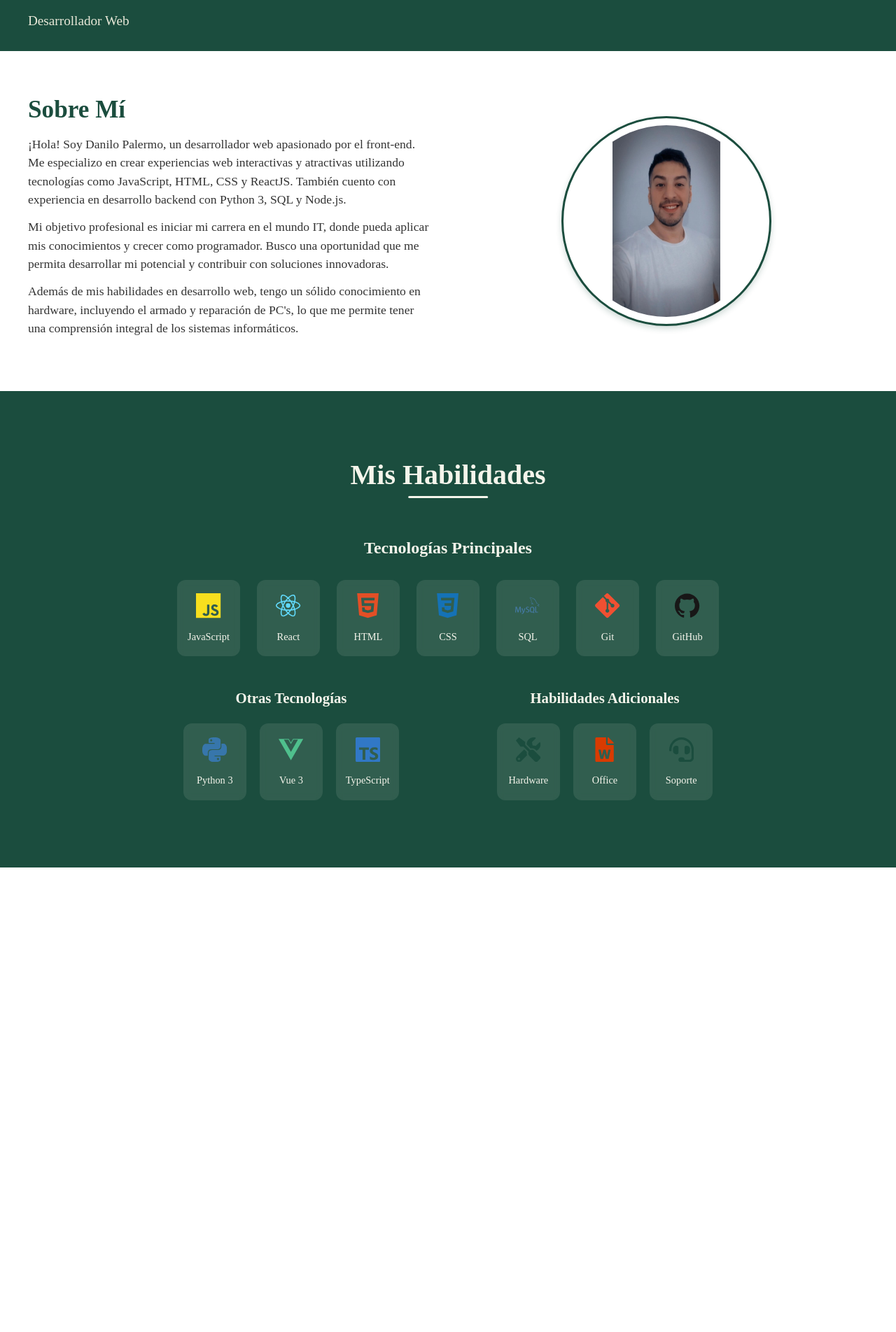
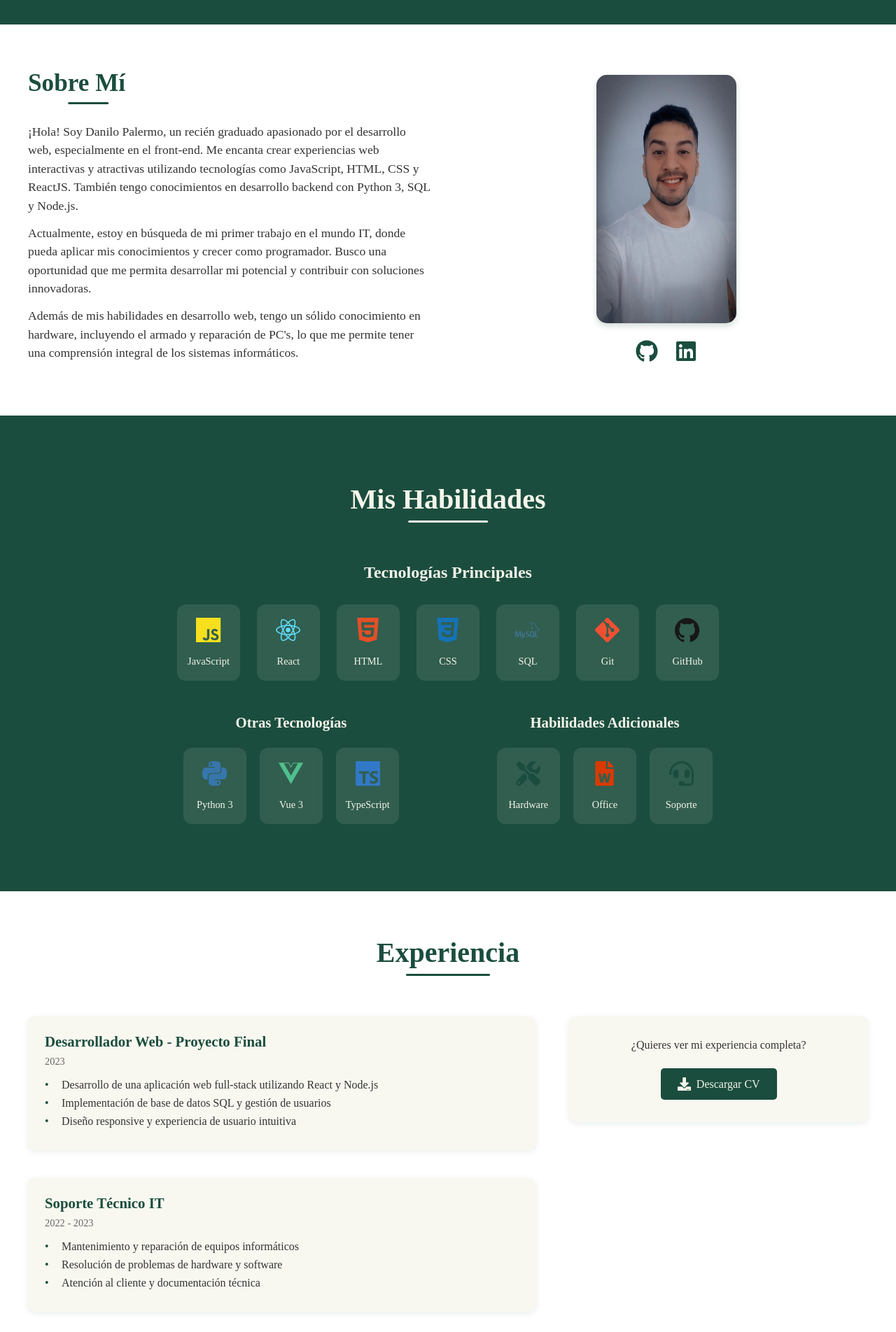
Before and after one commit to palermodp/portfolio, a React (Vite) app: page / in a window 1280 px wide. Shown: the part 96-2000 px from the top of the page at 70% size. Before the commit the page ends 1336 px from the top, so only its background shows below. Built offline with nearby package versions, Linux system fonts and the light colour scheme.

Commit message:
Agregando mas sobre mi portfolio

```diff
--- a/src/App.jsx
+++ b/src/App.jsx
@@ -2,6 +2,7 @@ import './App.css'
 import Header from './components/Header/Header'
 import About from './components/About/About'
 import Skills from './components/Skills/Skills'
+import Experience from './components/Experience/Experience'
 
 function App() {
   return (
@@ -9,6 +10,7 @@ function App() {
       <Header />
       <About />
       <Skills />
+      <Experience />
     </div>
   )
 }
--- a/src/components/About/About.css
+++ b/src/components/About/About.css
@@ -20,6 +20,20 @@
   color: #1B4D3E;
   font-size: 2.2rem;
   margin-bottom: 1rem;
+  position: relative;
+  padding-bottom: 20px;
+}
+
+.about-text h2::after {
+  content: '';
+  position: absolute;
+  bottom: 10px;
+  left: 15%;
+  transform: translateX(-50%);
+  width: 10%;
+  height: 3px;
+  background-color: #1B4D3E;
+  border-radius: 2px;
 }
 
 .about-text p {
@@ -32,24 +46,27 @@
 .about-image {
   flex: 1;
   display: flex;
+  flex-direction: column;
   justify-content: center;
 }
 
 .profile-image {
-  width: 300px;
-  height: 300px;
-  object-fit: contain;
-  border-radius: 50%;
+  width: 100%;
+  height: auto;
+  max-width: 200px;
+  border-radius: 15px;
   box-shadow: 0 4px 8px rgba(27, 77, 62, 0.2);
   transition: transform 0.3s ease;
-  padding: 10px;
-  background-color: #ffffff;
-  border: 3px solid #1B4D3E;
+  padding: 0;
+  background-color: transparent;
+  border: none;
+  object-fit: cover;
 }
 
 .profile-image:hover {
   transform: scale(1.05);
 }
+
 
 @media (max-width: 768px) {
   .about-content {
@@ -63,3 +80,28 @@
     height: 200px;
   }
 }
+
+.about-image-container {
+  flex: 1;
+  display: flex;
+  flex-direction: column;
+  align-items: center;
+  gap: 1.5rem;
+}
+
+.social-links {
+  display: flex;
+  gap: 1.5rem;
+  justify-content: center;
+}
+
+.social-icon {
+  color: #1B4D3E;
+  font-size: 2rem;
+  transition: all 0.3s ease;
+}
+
+.social-icon:hover {
+  transform: translateY(-3px);
+  color: #2C6E5B;
+}
--- a/src/components/About/About.jsx
+++ b/src/components/About/About.jsx
@@ -1,6 +1,7 @@
 import './About.css';
 // Importa tu imagen (ajusta la ruta según el nombre de tu archivo)
 import profileImage from '../../assets/images/me.jpeg';
+import { FaGithub, FaLinkedin } from 'react-icons/fa';
 
 const About = () => {
   return (
@@ -9,29 +10,41 @@ const About = () => {
         <div className="about-text">
           <h2>Sobre Mí</h2>
           <p>
-            ¡Hola! Soy Danilo Palermo, un desarrollador web apasionado por el front-end.
-            Me especializo en crear experiencias web interactivas y atractivas utilizando
-            tecnologías como JavaScript, HTML, CSS y ReactJS. También cuento con experiencia
-            en desarrollo backend con Python 3, SQL y Node.js.
+            ¡Hola! Soy Danilo Palermo, un recién graduado apasionado por el desarrollo web, especialmente en el front-end.
+            Me encanta crear experiencias web interactivas y atractivas utilizando tecnologías como JavaScript, HTML, CSS y ReactJS.
+            También tengo conocimientos en desarrollo backend con Python 3, SQL y Node.js.
           </p>
           <p>
-            Mi objetivo profesional es iniciar mi carrera en el mundo IT, donde pueda
-            aplicar mis conocimientos y crecer como programador. Busco una oportunidad
-            que me permita desarrollar mi potencial y contribuir con soluciones
-            innovadoras.
+            Actualmente, estoy en búsqueda de mi primer trabajo en el mundo IT, donde pueda aplicar mis conocimientos y crecer como programador.
+            Busco una oportunidad que me permita desarrollar mi potencial y contribuir con soluciones innovadoras.
           </p>
           <p>
-            Además de mis habilidades en desarrollo web, tengo un sólido conocimiento
-            en hardware, incluyendo el armado y reparación de PC's, lo que me permite
-            tener una comprensión integral de los sistemas informáticos.
+            Además de mis habilidades en desarrollo web, tengo un sólido conocimiento en hardware, incluyendo el armado y reparación de PC's,
+            lo que me permite tener una comprensión integral de los sistemas informáticos.
           </p>
         </div>
-        <div className="about-image">
+        <div className="about-image-container">
           <img
             src={profileImage}
             alt="Danilo Palermo - Desarrollador Web"
             className="profile-image"
           />
+          <div className="social-links">
+            <a
+              href="https://github.com/palermodp"
+              target="_blank"
+              rel="noopener noreferrer"
+            >
+              <FaGithub className="social-icon" />
+            </a>
+            <a
+              href="https://www.linkedin.com/in/palermodanilo/"
+              target="_blank"
+              rel="noopener noreferrer"
+            >
+              <FaLinkedin className="social-icon" />
+            </a>
+          </div>
         </div>
       </div>
     </section>
--- /dev/null
+++ b/src/components/Experience/Experience.css
@@ -0,0 +1,128 @@
+.experience {
+  padding: 4rem 2rem;
+  background-color: #ffffff;
+  width: 100%;
+}
+
+.experience-content {
+  max-width: 1200px;
+  margin: 0 auto;
+}
+
+.experience h2 {
+  color: #1B4D3E;
+  font-size: 2.5rem;
+  margin-bottom: 3rem;
+  text-align: center;
+  position: relative;
+  padding-bottom: 20px;
+}
+
+.experience h2::after {
+  content: '';
+  position: absolute;
+  bottom: 10px;
+  left: 50%;
+  transform: translateX(-50%);
+  width: 10%;
+  height: 3px;
+  background-color: #1B4D3E;
+  border-radius: 2px;
+}
+
+.experience-container {
+  display: flex;
+  gap: 3rem;
+  align-items: flex-start;
+}
+
+.experience-summary {
+  flex: 2;
+}
+
+.experience-item {
+  margin-bottom: 2.5rem;
+  padding: 1.5rem;
+  background-color: #f8f8f0;
+  border-radius: 10px;
+  box-shadow: 0 2px 8px rgba(27, 77, 62, 0.1);
+}
+
+.experience-item h3 {
+  color: #1B4D3E;
+  font-size: 1.3rem;
+  margin-bottom: 0.5rem;
+}
+
+.experience-period {
+  color: #666;
+  font-size: 0.9rem;
+  margin-bottom: 1rem;
+}
+
+.experience-item ul {
+  list-style: none;
+  padding: 0;
+}
+
+.experience-item li {
+  color: #333;
+  margin-bottom: 0.5rem;
+  padding-left: 1.5rem;
+  position: relative;
+}
+
+.experience-item li::before {
+  content: '•';
+  color: #1B4D3E;
+  position: absolute;
+  left: 0;
+}
+
+.cv-download {
+  flex: 1;
+  text-align: center;
+  padding: 2rem;
+  background-color: #f8f8f0;
+  border-radius: 10px;
+  box-shadow: 0 2px 8px rgba(27, 77, 62, 0.1);
+  position: sticky;
+  top: 2rem;
+}
+
+.cv-download p {
+  color: #333;
+  margin-bottom: 1.5rem;
+}
+
+.download-button {
+  display: inline-flex;
+  align-items: center;
+  gap: 0.5rem;
+  padding: 0.8rem 1.5rem;
+  background-color: #1B4D3E;
+  color: #f5f5eb;
+  text-decoration: none;
+  border-radius: 5px;
+  transition: all 0.3s ease;
+}
+
+.download-button:hover {
+  background-color: #2C6E5B;
+  transform: translateY(-2px);
+}
+
+.download-icon {
+  font-size: 1.2rem;
+}
+
+@media (max-width: 768px) {
+  .experience-container {
+    flex-direction: column;
+  }
+
+  .cv-download {
+    position: static;
+    margin-top: 2rem;
+  }
+}
--- /dev/null
+++ b/src/components/Experience/Experience.jsx
@@ -0,0 +1,46 @@
+import './Experience.css';
+import cvFile from '../../assets/downloads/cv.pdf';
+import { FaDownload } from 'react-icons/fa';
+
+const Experience = () => {
+  return (
+    <section id="experience" className="experience">
+      <div className="experience-content">
+        <h2>Experiencia</h2>
+        <div className="experience-container">
+          <div className="experience-summary">
+            <div className="experience-item">
+              <h3>Desarrollador Web - Proyecto Final</h3>
+              <p className="experience-period">2023</p>
+              <ul>
+                <li>Desarrollo de una aplicación web full-stack utilizando React y Node.js</li>
+                <li>Implementación de base de datos SQL y gestión de usuarios</li>
+                <li>Diseño responsive y experiencia de usuario intuitiva</li>
+              </ul>
+            </div>
+
+            <div className="experience-item">
+              <h3>Soporte Técnico IT</h3>
+              <p className="experience-period">2022 - 2023</p>
+              <ul>
+                <li>Mantenimiento y reparación de equipos informáticos</li>
+                <li>Resolución de problemas de hardware y software</li>
+                <li>Atención al cliente y documentación técnica</li>
+              </ul>
+            </div>
+          </div>
+
+          <div className="cv-download">
+            <p>¿Quieres ver mi experiencia completa?</p>
+            <a href={cvFile} download className="download-button">
+              <FaDownload className="download-icon" />
+              Descargar CV
+            </a>
+          </div>
+        </div>
+      </div>
+    </section>
+  );
+};
+
+export default Experience;
--- a/src/components/Header/Header.css
+++ b/src/components/Header/Header.css
@@ -56,6 +56,7 @@
   color: #f5f5eb;
   font-weight: 500;
   transition: all 0.3s ease;
+  font-size: 1.1rem; /* Aumenta el tamaño de la fuente */
 }
 
 .header-nav a:hover {
--- a/src/components/Header/Header.jsx
+++ b/src/components/Header/Header.jsx
@@ -6,7 +6,6 @@ const Header = () => {
       <div className="header-content">
         <div className="header-text">
           <h1>Danilo Palermo</h1>
-          <p className="header-subtitle">Desarrollador Web</p>
         </div>
         <nav className="header-nav">
           <ul>
```
Also changed, not shown: 1 other file (tests, documents, lock files or other folders).
